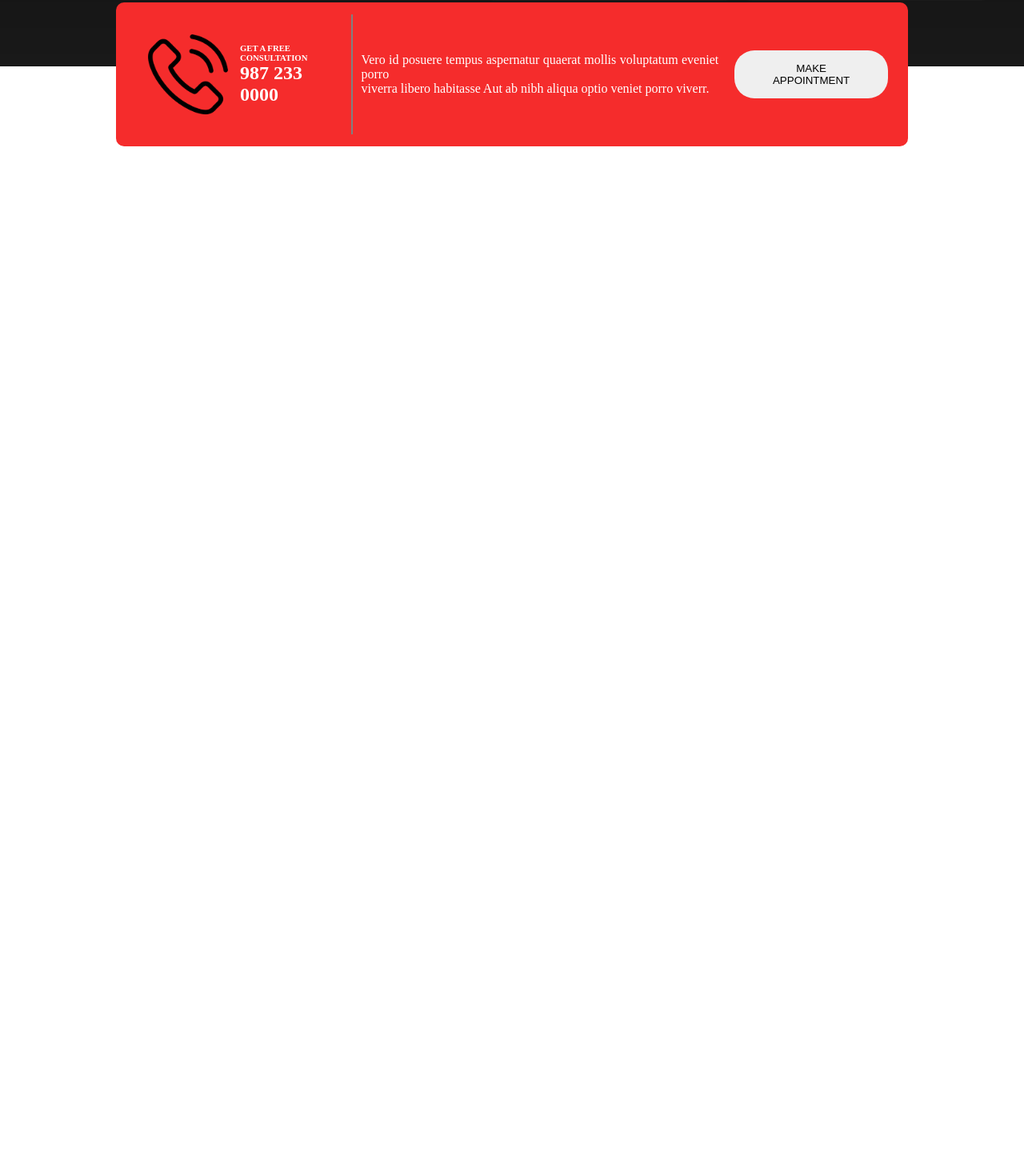
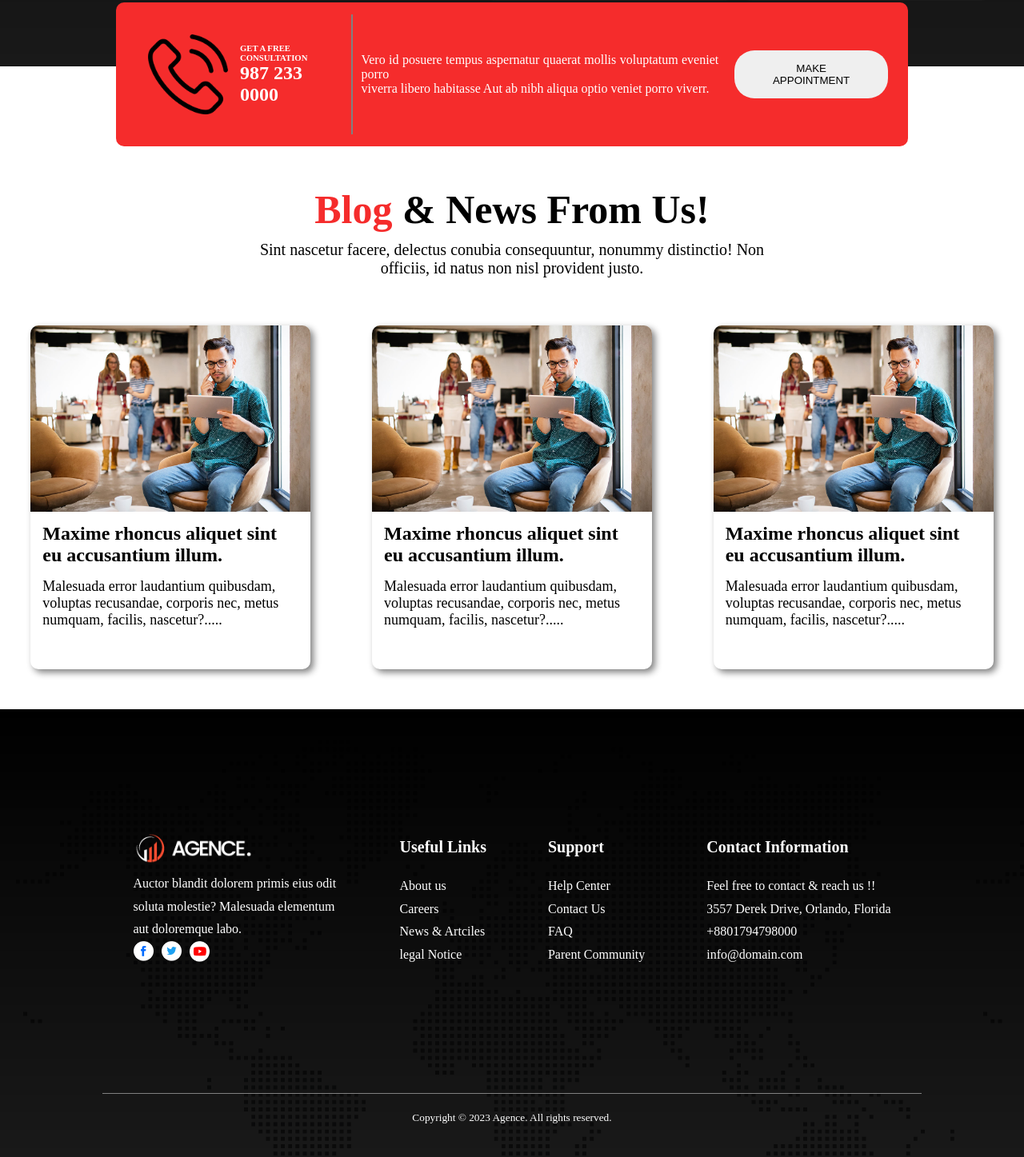
Before and after one commit to aamamun24/Digital-Agency, a plain HTML site: page index.html in a window 1280 px wide. Shown: the part 1608-3055 px from the top of the page at 80% size. Before the commit the page ends 1791 px from the top, so only its background shows below. Drawn offline with Linux system fonts and the light colour scheme.

Commit message:
footer added

```diff
--- a/index.html
+++ b/index.html
@@ -86,7 +86,7 @@
                 </div>
             </div>
         </section>
-
+        <!-- appointment section start from here -->
         <section class="appointment-container">
             <div class="appointment-call">
                 <img class="appointment-icon" src="asset/icons/phone-call.png" alt="">
@@ -105,9 +105,68 @@
                 <button>MAKE APPOINTMENT</button>
             </div>
         </section>
+        <section class="blog-container">
+            <div class="blog-content">
+                <h1 class="title blog-title"><span class="primary">Blog</span> & News From Us!</h1>
+                <p class="blog-description">
+                    Sint nascetur facere, delectus conubia consequuntur, nonummy distinctio! Non officiis, id natus non nisl provident justo.
+                </p>
+            </div>
+            <div class="blog-card">
+                <div class="card">
+                    <img class="card-img" src="asset/image/blog-1.jpg" alt="">
+                    <h3 class="card-title">Maxime rhoncus aliquet sint eu accusantium illum.</h3>
+                    <p class="card-description">Malesuada error laudantium quibusdam, voluptas recusandae, corporis nec, metus numquam, facilis, nascetur?.....</p>
+                </div>
+                <div class="card">
+                    <img class="card-img" src="asset/image/blog-1.jpg" alt="">
+                    <h3 class="card-title">Maxime rhoncus aliquet sint eu accusantium illum.</h3>
+                    <p class="card-description">Malesuada error laudantium quibusdam, voluptas recusandae, corporis nec, metus numquam, facilis, nascetur?.....</p>
+                </div>
+                <div class="card">
+                    <img class="card-img" src="asset/image/blog-1.jpg" alt="">
+                    <h3 class="card-title">Maxime rhoncus aliquet sint eu accusantium illum.</h3>
+                    <p class="card-description">Malesuada error laudantium quibusdam, voluptas recusandae, corporis nec, metus numquam, facilis, nascetur?.....</p>
+                </div>
+            </div>
+        </section>
     </main>
-    <footer>
-
+    <footer class="footer">
+        <div class="footer-container">
+            <div class="footer-box">
+                <img class="footer-img" src="asset/logo/logo.png" alt="">
+                <p class="footer-description">Auctor blandit dolorem primis eius odit soluta molestie? Malesuada elementum aut doloremque labo.</p>
+                <div class="social-media">
+                    <a href=""><img src="asset/icons/fb.png" alt=""></a>
+                    <a href=""><img src="asset/icons/twitter.png" alt=""></a>
+                    <a href=""><img src="asset/icons/youtube.png" alt=""></a>
+                </div>
+            </div>
+            <div class="useful-link">
+                <h4 class="footer-title">Useful Links</h4>
+                <a href="">About us</a>
+                <a href="">Careers</a>
+                <a href="">News & Artciles</a>
+                <a href="">legal Notice</a>
+            </div>
+            <div class="support">
+                <h4 class="footer-title">Support</h4>
+                <a href="">Help Center</a>
+                <a href="">Contact Us</a>
+                <a href="">FAQ</a>
+                <a href="">Parent Community</a>
+            </div>
+            <div class="contact-info">
+                <h4 class="footer-title">Contact Information</h4>
+                <p>Feel free to contact & reach us !!</p>
+                <p>3557 Derek Drive, Orlando, Florida</p>
+                <p>+8801794798000</p>
+                <p>info@domain.com</p>
+            </div>
+        </div>
+        <p class="copy">
+            <small>Copyright &copy; 2023 Agence. All rights reserved.</small>
+        </p>
     </footer>
 </body>
 </html>
--- a/style.css
+++ b/style.css
@@ -208,3 +208,92 @@
     border-radius:25px;
     border: none;
 }
+/* blog related styles */
+.blog-container{
+    margin: 50px 0;
+}
+.blog-content{
+    color: black;
+    text-align: center;
+}
+.blog-title{
+    font-size: 50px;
+    color: black;
+}
+.blog-description{
+    width: 50%;
+    margin: 0 auto;
+    padding: 10px;
+    font-size: 20px;
+    margin-bottom: 15px;
+}
+.blog-card{
+    display: flex;
+    justify-content: space-around;
+    margin-top: 50px;
+}
+.card{
+    border-radius: 10px;
+    background-color: white;
+    width: 350px;
+    height: 430px;
+    box-shadow: 4px 4px 8px grey;
+}
+.card-img{
+    width: 100%;
+    border-radius: 10px;
+    padding-bottom: 10px;
+}
+.card-title{
+    font-size: 24px;
+    font-weight: bold;
+    padding: 0 15px;
+}
+.card-description{
+    font-size: 18px;
+    margin-top: 15px;
+    padding: 0 15px;
+}
+/* footer related styles */
+.footer{
+    background-image: url("asset/image/footer-bg.png"),linear-gradient(rgba(0,0,0,1),rgba(0,0,0,0.9));
+    color: white;
+    background-blend-mode: overlay;
+    line-height: 1.8em;
+    height: 70vh;
+}
+.footer-container{
+    display: flex;
+    height: 60vh;
+    justify-content: space-around;
+    margin: 0 auto;
+    align-items: center;
+    width: 80%;
+    border-bottom: 1px solid grey;
+}
+.footer-img{
+    width: 150px;
+}
+.footer-box{
+    width: 25%;
+}
+.footer-container a{
+    display: block;
+    color: white;
+    text-decoration: none;
+}
+.social-media{
+    display: flex;
+    gap: 10px;
+}
+.social-media img{
+    width: 25px;
+}
+.footer-title{
+    font-size: 20px;
+    margin-bottom: 20px;
+}
+.copy{
+    text-align: center;
+    padding: 15px;
+}
```
Also changed, not shown: asset/icons/fb.png (added), asset/icons/twitter.png (added), asset/icons/youtube.png (added).
